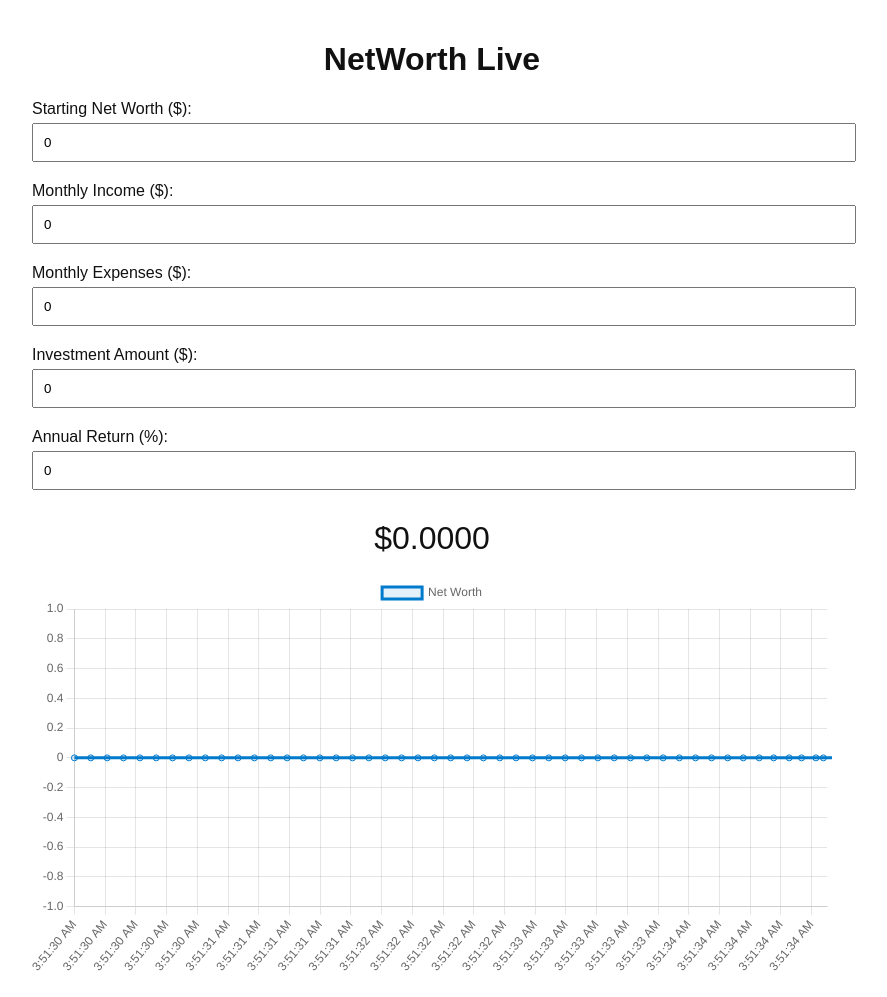
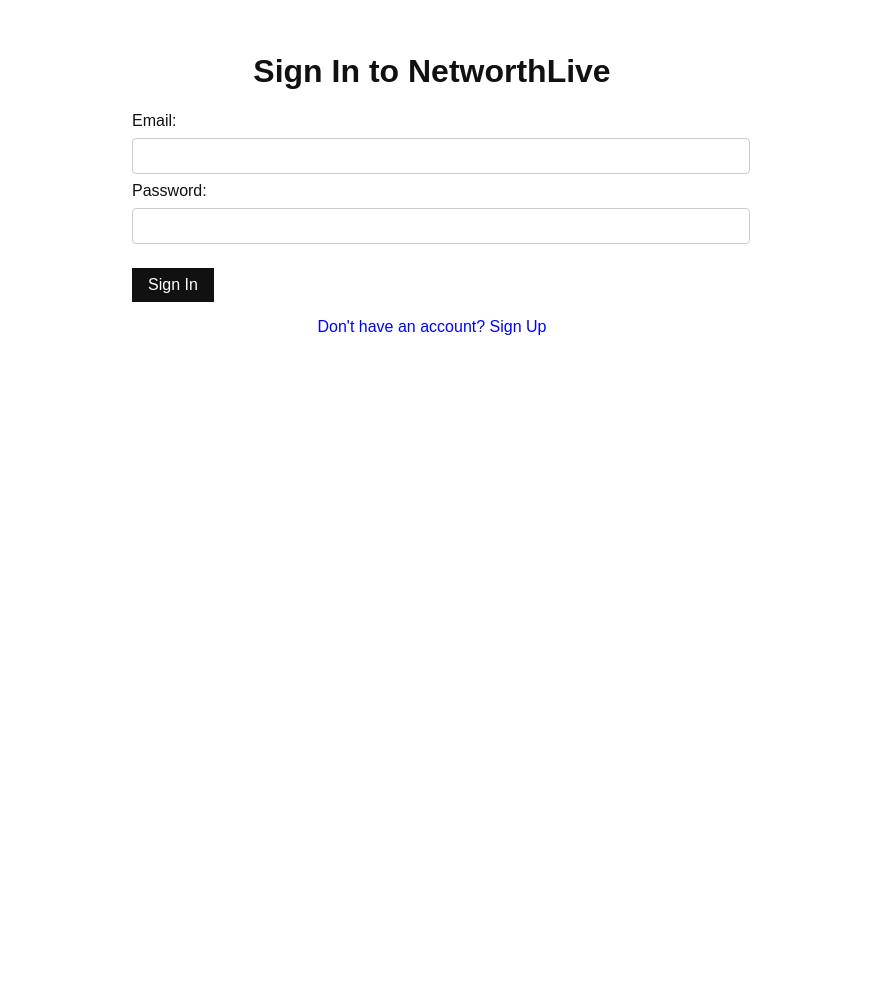
Before and after one commit to MarlowBrown843/Networthlive, a plain HTML site: page index.html in a window 1280 px wide. Shown: the whole page, without its empty margins (208-1095 px from the left). After the commit the page ends 800 px from the top, so only its background shows below. Drawn offline with nearby package versions, Linux system fonts and the light colour scheme.

Commit message:
Update pt 13 index.html

```diff
--- a/index.html
+++ b/index.html
@@ -1,150 +1,229 @@
 <!DOCTYPE html>
 <html lang="en">
 <head>
-  <meta charset="UTF-8" />
-  <meta name="viewport" content="width=device-width, initial-scale=1.0" />
-  <title>NetWorth Live</title>
+  <meta charset="UTF-8">
+  <meta name="viewport" content="width=device-width, initial-scale=1.0">
+  <title>NetworthLive - Login</title>
+  <script src="https://cdn.jsdelivr.net/npm/chart.js"></script>
+  <script src="https://cdn.jsdelivr.net/npm/@supabase/supabase-js"></script>
   <style>
     body {
+      background-color: #ffffff;
+      color: #111;
       font-family: Arial, sans-serif;
-      background: #fff;
-      color: #111;
+      padding: 2rem;
       margin: 0;
-      padding: 20px;
     }
+    h1, h2 {
+      text-align: center;
+    }
+    .hidden { display: none; }
     .container {
-      max-width: 800px;
+      max-width: 600px;
       margin: 0 auto;
     }
-    h1 {
-      font-size: 2em;
+    label, input {
+      display: block;
+      margin: 0.5rem 0;
+    }
+    input[type="email"], input[type="password"], input[type="number"] {
+      width: 100%;
+      padding: 0.5rem;
+      font-size: 1rem;
+      border-radius: 4px;
+      border: 1px solid #ccc;
+    }
+    button {
+      padding: 0.5rem 1rem;
+      font-size: 1rem;
+      background-color: #111;
+      color: #fff;
+      border: none;
+      cursor: pointer;
+      margin-top: 1rem;
+    }
+    .toggle {
       text-align: center;
+      margin-top: 1rem;
+      cursor: pointer;
+      color: blue;
     }
-    label {
-      display: block;
-      margin: 10px 0 5px;
-    }
-    input {
-      width: 100%;
-      padding: 10px;
-      margin-bottom: 10px;
-    }
-    #netWorthDisplay {
-      font-size: 2em;
-      text-align: center;
-      margin: 20px 0;
-    }
-    #chartContainer {
-      margin-top: 30px;
+    canvas {
+      background-color: #f5f5f5;
+      border-radius: 8px;
+      margin-top: 2rem;
+      width: 100% !important;
+      height: auto !important;
     }
   </style>
 </head>
 <body>
-  <div class="container">
-    <h1>NetWorth Live</h1>
-    <label for="startingNetWorth">Starting Net Worth ($):</label>
-    <input type="number" id="startingNetWorth" value="0">
-
-    <label for="monthlyIncome">Monthly Income ($):</label>
-    <input type="number" id="monthlyIncome" value="0">
-
-    <label for="monthlyExpenses">Monthly Expenses ($):</label>
-    <input type="number" id="monthlyExpenses" value="0">
-
-    <label for="investmentAmount">Investment Amount ($):</label>
-    <input type="number" id="investmentAmount" value="0">
-
-    <label for="annualReturn">Annual Return (%):</label>
-    <input type="number" id="annualReturn" value="0">
-
-    <div id="netWorthDisplay">$0.0000</div>
-
-    <canvas id="netWorthChart" width="800" height="400"></canvas>
+  <div id="auth" class="container">
+    <h1 id="authHeader">Sign In to NetworthLive</h1>
+    <label>Email:</label>
+    <input type="email" id="email">
+    <label>Password:</label>
+    <input type="password" id="password">
+    <button onclick="handleAuth()" id="authButton">Sign In</button>
+    <p class="toggle" onclick="toggleAuthMode()" id="toggleMode">Don't have an account? Sign Up</p>
+    <p id="authMessage"></p>
   </div>
 
-  <script src="https://cdn.jsdelivr.net/npm/chart.js"></script>
+  <div id="app" class="hidden container">
+    <h1>💰 Live Net Worth Tracker</h1>
+    <div id="counter">$0.000</div>
+
+    <div class="section">
+      <h2>Profile Inputs</h2>
+      <label for="starting">Current Net Worth ($):</label>
+      <input type="number" id="starting" value="6000">
+
+      <label for="income">Monthly Income ($):</label>
+      <input type="number" id="income" value="3000">
+
+      <label for="investments">Investments ($):</label>
+      <input type="number" id="investments" value="5000">
+
+      <label for="investmentReturn">Expected Annual Investment Return (%):</label>
+      <input type="number" id="investmentReturn" value="9">
+
+      <label for="cash">Cash in Bank ($):</label>
+      <input type="number" id="cash" value="2000">
+    </div>
+
+    <div class="section">
+      <h2>Liabilities / Bills</h2>
+      <label for="rent">Monthly Rent ($):</label>
+      <input type="number" id="rent" value="750">
+
+      <label for="bills">Other Monthly Bills ($):</label>
+      <input type="number" id="bills" value="250">
+
+      <label for="debt">Loans / Credit Card Debt ($):</label>
+      <input type="number" id="debt" value="1000">
+    </div>
+
+    <canvas id="netWorthChart"></canvas>
+  </div>
+
   <script>
-    let netWorth = 0;
-    let growthPerMs = 0;
-    let dataPoints = [];
-    let labels = [];
-    let chart;
+    const supabaseUrl = "https://jeoapkxwouaszaehiapy.supabase.co";
+    const supabaseKey = "eyJhbGciOiJIUzI1NiIsInR5cCI6IkpXVCJ9.eyJpc3MiOiJzdXBhYmFzZSIsInJlZiI6Implb2Fwa3h3b3Vhc3phZWhpYXB5Iiwicm9sZSI6ImFub24iLCJpYXQiOjE3NDU5MTM1NDgsImV4cCI6MjA2MTQ4OTU0OH0.aKxjBXa72Pv84vXyUCyGr22rtDRThaTpO9QcM6gUHdA";
+    const supabase = supabase.createClient(supabaseUrl, supabaseKey);
+
+    let isSignUp = false;
+
+    function toggleAuthMode() {
+      isSignUp = !isSignUp;
+      document.getElementById("authHeader").innerText = isSignUp ? "Sign Up for NetworthLive" : "Sign In to NetworthLive";
+      document.getElementById("authButton").innerText = isSignUp ? "Sign Up" : "Sign In";
+      document.getElementById("toggleMode").innerText = isSignUp ? "Already have an account? Sign In" : "Don't have an account? Sign Up";
+      document.getElementById("authMessage").innerText = "";
+    }
+
+    async function handleAuth() {
+      const email = document.getElementById('email').value;
+      const password = document.getElementById('password').value;
+
+      let result;
+      if (isSignUp) {
+        result = await supabase.auth.signUp({ email, password });
+        if (result.error) {
+          document.getElementById('authMessage').innerText = result.error.message;
+        } else {
+          document.getElementById('authMessage').innerText = "Account created! Check your email.";
+        }
+      } else {
+        result = await supabase.auth.signInWithPassword({ email, password });
+        if (result.error) {
+          document.getElementById('authMessage').innerText = result.error.message;
+        } else {
+          document.getElementById('auth').classList.add('hidden');
+          document.getElementById('app').classList.remove('hidden');
+          startApp();
+        }
+      }
+    }
 
     function formatMoney(value) {
-      return "$" + value.toFixed(4);
+      return "$" + value.toLocaleString(undefined, { minimumFractionDigits: 3, maximumFractionDigits: 3 });
     }
 
-    function calculateGrowthRate() {
-      const income = parseFloat(document.getElementById("monthlyIncome").value) || 0;
-      const expenses = parseFloat(document.getElementById("monthlyExpenses").value) || 0;
-      const investment = parseFloat(document.getElementById("investmentAmount").value) || 0;
-      const annualReturn = parseFloat(document.getElementById("annualReturn").value) || 0;
+    let netWorth = 0;
+    let passiveGrowthPerSecond = 0;
+    let chart = null;
 
-      const savingsPerMonth = income - expenses;
-      const savingsPerMs = (savingsPerMonth * 12) / (365 * 24 * 60 * 60 * 1000);
-      const investmentPerMs = (investment * (annualReturn / 100)) / (365 * 24 * 60 * 60 * 1000);
-
-      growthPerMs = savingsPerMs + investmentPerMs;
-    }
-
-    function updateNetWorth() {
-      netWorth += growthPerMs;
-      document.getElementById("netWorthDisplay").textContent = formatMoney(netWorth);
-    }
-
-    function init() {
-      const starting = parseFloat(document.getElementById("startingNetWorth").value) || 0;
-      netWorth = starting;
-      calculateGrowthRate();
-      setInterval(() => {
-        updateNetWorth();
-        const now = new Date().toLocaleTimeString();
-        labels.push(now);
-        dataPoints.push(netWorth);
-        if (labels.length > 50) {
-          labels.shift();
-          dataPoints.shift();
-        }
-        chart.update();
-      }, 100);
-    }
-
-    function createChart() {
+    function startApp() {
       const ctx = document.getElementById('netWorthChart').getContext('2d');
       chart = new Chart(ctx, {
         type: 'line',
         data: {
-          labels: labels,
+          labels: [],
           datasets: [{
             label: 'Net Worth',
-            data: dataPoints,
-            borderColor: '#007acc',
-            backgroundColor: 'rgba(0,122,204,0.1)',
-            tension: 0.2,
-            fill: true
+            borderColor: '#111',
+            backgroundColor: '#ccc',
+            data: [],
+            fill: true,
+            tension: 0.4,
           }]
         },
         options: {
           responsive: true,
+          maintainAspectRatio: false,
           scales: {
-            y: {
-              beginAtZero: false
-            }
+            x: { display: false },
+            y: { beginAtZero: true }
           }
         }
       });
+
+      recalculateAll(true);
+      setInterval(updateCounter, 100);
+    }
+
+    function calculateGrowthPerSecond() {
+      const income = parseFloat(document.getElementById("income").value) || 0;
+      const rent = parseFloat(document.getElementById("rent").value) || 0;
+      const bills = parseFloat(document.getElementById("bills").value) || 0;
+      const investments = parseFloat(document.getElementById("investments").value) || 0;
+      const investmentReturn = parseFloat(document.getElementById("investmentReturn").value) || 0;
+
+      const monthlySavings = income - rent - bills;
+      const savingsGrowth = monthlySavings > 0 ? (monthlySavings * 12) / (365 * 24 * 60 * 60) : 0;
+      const investmentGrowth = investments * (investmentReturn / 100) / (365 * 24 * 60 * 60);
+
+      return savingsGrowth + investmentGrowth;
+    }
+
+    function updateCounter() {
+      netWorth += passiveGrowthPerSecond / 10;
+      document.getElementById("counter").innerText = formatMoney(netWorth);
+
+      const now = new Date();
+      chart.data.labels.push(now.toLocaleTimeString());
+      chart.data.datasets[0].data.push(netWorth);
+      if (chart.data.labels.length > 100) {
+        chart.data.labels.shift();
+        chart.data.datasets[0].data.shift();
+      }
+      chart.update();
+    }
+
+    function recalculateAll(reset = false) {
+      if (reset) {
+        const starting = parseFloat(document.getElementById("starting").value) || 0;
+        netWorth = starting;
+      }
+      passiveGrowthPerSecond = calculateGrowthPerSecond();
     }
 
     document.querySelectorAll("input").forEach(input => {
-      input.addEventListener("input", () => {
-        calculateGrowthRate();
+      input.addEventListener("input", (e) => {
+        if (e.target.id === "starting") recalculateAll(true);
+        else recalculateAll(false);
       });
     });
-
-    window.onload = () => {
-      createChart();
-      init();
-    };
   </script>
 </body>
 </html>
```
